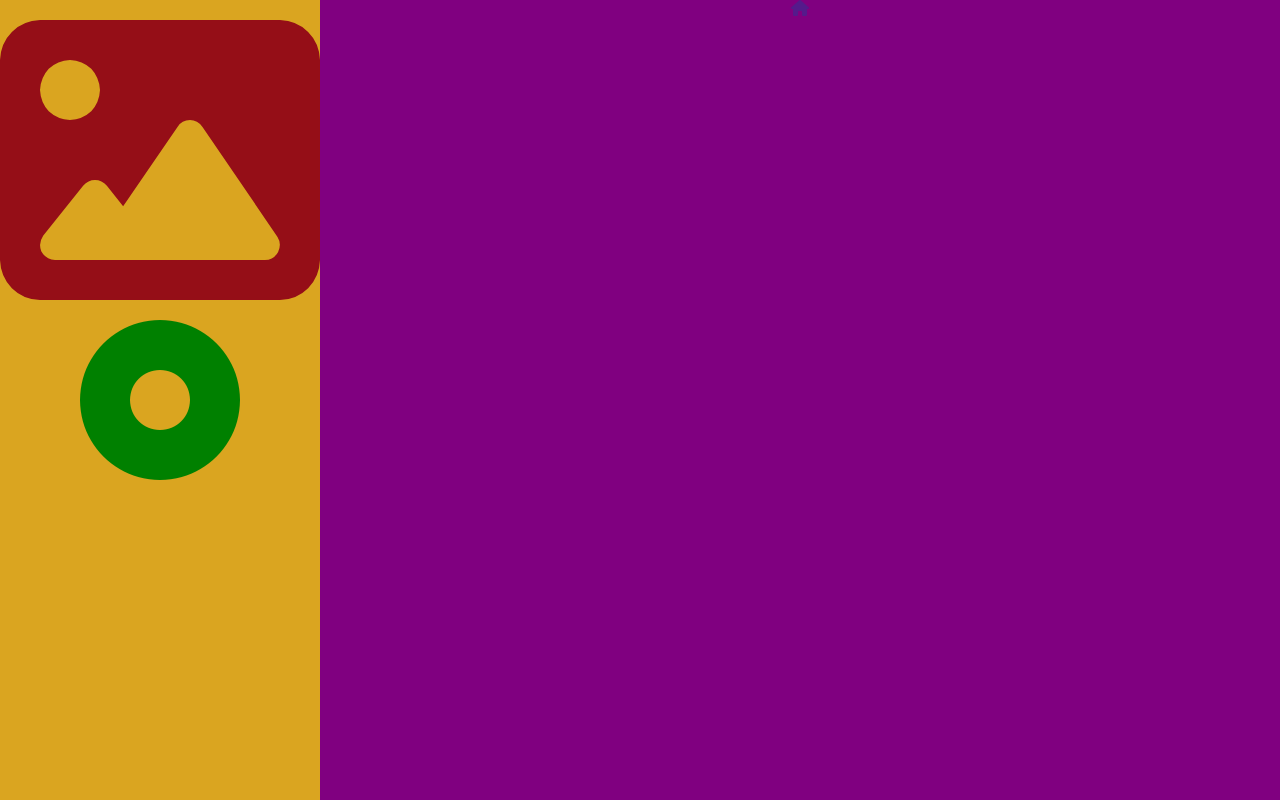
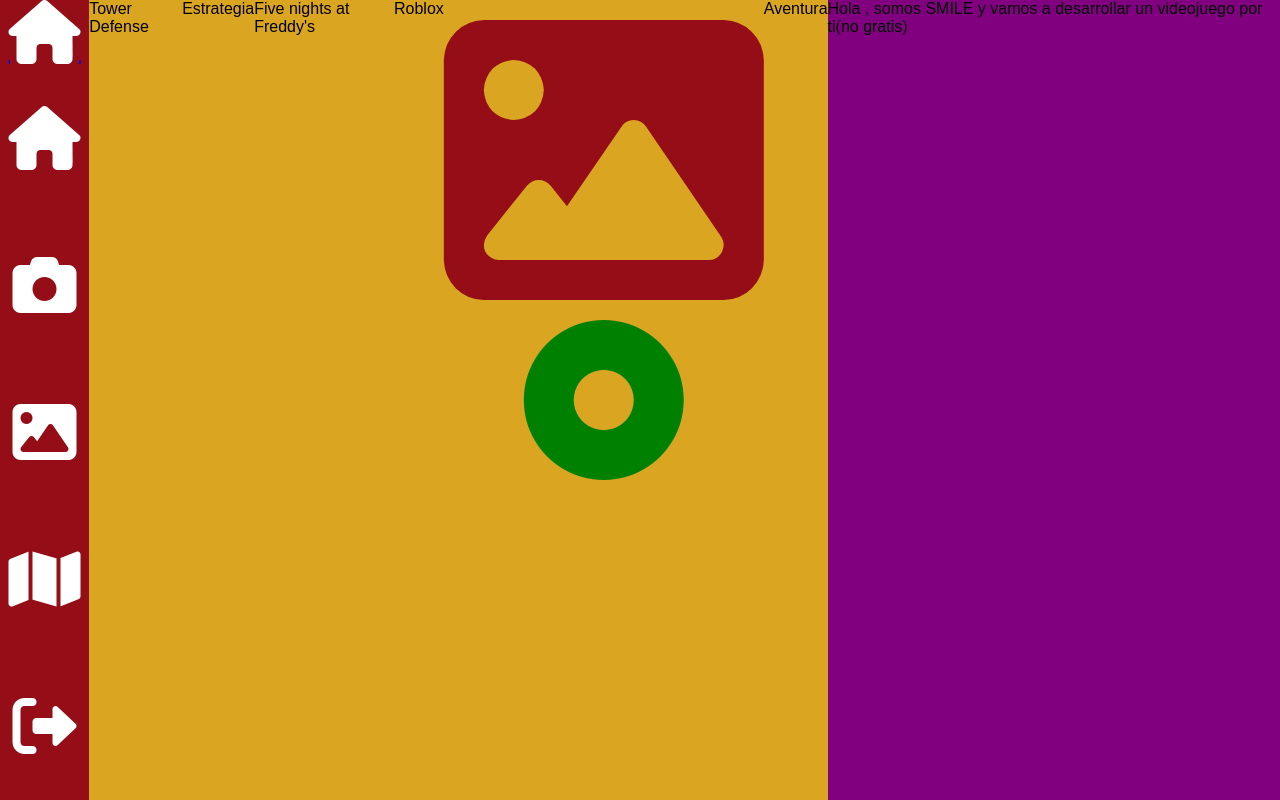
Before and after one commit to PiggyTIO/web, a plain HTML site: page fer_foto.html in a window 1280 px wide. Drawn offline with nearby package versions, Linux system fonts and the light colour scheme.

Commit message:
Update fer_foto.html

```diff
--- a/fer_foto.html
+++ b/fer_foto.html
@@ -1,4 +1,3 @@
-
 <!DOCTYPE html>
 <html>
     <head>
@@ -16,7 +15,15 @@
         <script src="https://unpkg.com/leaflet/dist/leaflet.js"></script>
     </head>
     <body>
-      <a href "./fer_foto.html"><i class="fa-solid fa-house"></i></a>
+        <div id="Presentacion">
+            Hola , somos SMILE y vamos a desarrollar un videojuego por ti(no gratis)
+        </div>
+        <div id="superior">
+            Accion
+        </div>
+        <div id="seccio_1">
+            Aventura
+        </div>
           <div id="seccio_2" class="seccio">
           <div id="div_foto">    <!-- contenidor de la vista prèvia de la foto feta -->
             <img id="foto">
@@ -30,5 +37,29 @@
               <i id="desa" class="fa-solid fa-check"></i>    <!-- icona del botó per desar la foto -->
           </div>
         </div>
+        <div id="seccio_3">
+            Roblox
+        </div>
+        <div id="seccio_4">
+            Five nights at Freddy's
+        </div>
+        <div id="seccio_5">
+            Estrategia
+        </div>
+        <div id="seccio_6">
+            Tower Defense
+        </div>
+        <div id="menu">
+        <a href = "./fer_foto.html"><i class="fa-solid fa-house"></i></a>
+        <i id="boto_1" class="fa-solid fa-house"></i> <!-- secció inicial -->
+        <i id="boto_2" class="fa-solid fa-camera"></i> <!-- càmera -->
+        <i id="boto_3" class="fa-solid fa-image"></i> <!-- galeria -->
+        <i id="boto_4" class="fa-solid fa-map"></i> <!-- mapa -->
+        <i class="fa-solid fa-right-from-bracket"></i> <!-- tancar sessió -->
+        </div>
+        <canvas id="canvas"></canvas>
+        <div id="div_gran">
+        <img id="foto_gran" />
+        </div>
     </body>
 </html>
```
Lines whose indentation alone changed are shown as unchanged.
